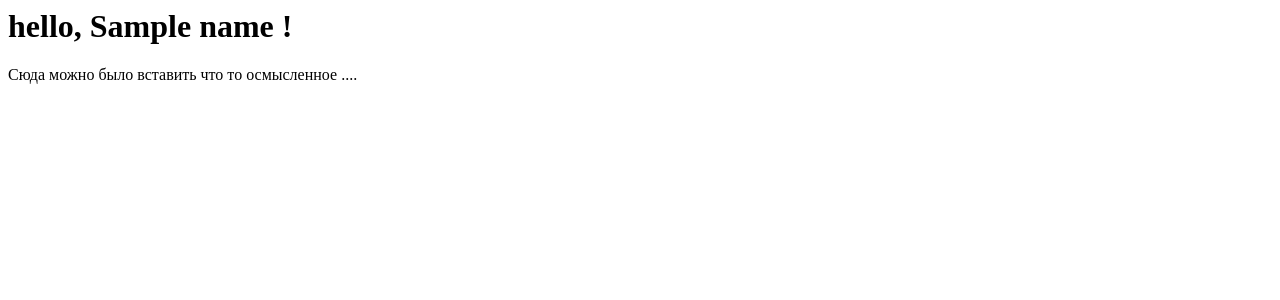
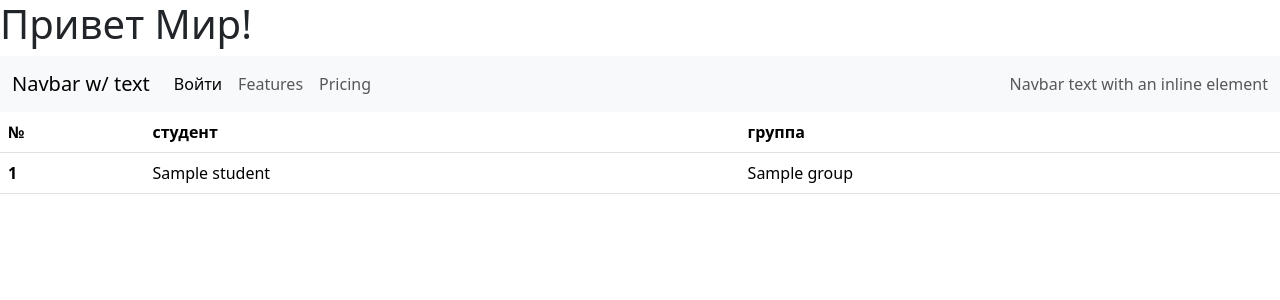
Before and after one commit to MaximumPy/django, a Django app: template core/templates/core/hello.html in a window 1280 px wide. Shown: the top 300 px of the page. Run offline with Django 3.2, Linux system fonts and the light colour scheme; the template is opened without the code that fills it: most values are stand-ins (such as "Sample title", 1, 10 or a date in 2020); some libraries are stand-ins or nearby versions.

Commit message:
пробная работа с базой данных

```diff
--- a/core/templates/core/hello.html
+++ b/core/templates/core/hello.html
@@ -1,7 +1,68 @@
-<h1>hello, {{ name }}  !</h1>
+<!doctype html>
+<html lang="en">
+  <head>
+    <!-- Required meta tags -->
+    <meta charset="utf-8">
+    <meta name="viewport" content="width=device-width, initial-scale=1">
 
-<p>
+    <!-- Bootstrap CSS -->
+    <link href="node_modules/bootstrap/dist/css/bootstrap.css" rel="stylesheet">
 
-  Сюда можно было вставить что то осмысленное ....
+    <title>Hello, world!</title>
+  </head>
+  <body>
+    <h1>Привет Мир!</h1>
 
-</p>
+      <nav class="navbar navbar-expand-lg navbar-light bg-light">
+    <div class="container-fluid">
+      <a class="navbar-brand" href="#">Navbar w/ text</a>
+      <button class="navbar-toggler" type="button" data-bs-toggle="collapse" data-bs-target="#navbarText" aria-controls="navbarText" aria-expanded="false" aria-label="Toggle navigation">
+        <span class="navbar-toggler-icon"></span>
+      </button>
+      <div class="collapse navbar-collapse" id="navbarText">
+        <ul class="navbar-nav me-auto mb-2 mb-lg-0">
+          <li class="nav-item">
+            <a class="nav-link active" aria-current="page" href="/admin/">Войти</a>
+          </li>
+          <li class="nav-item">
+            <a class="nav-link" href="#">Features</a>
+          </li>
+          <li class="nav-item">
+            <a class="nav-link" href="#">Pricing</a>
+          </li>
+        </ul>
+        <span class="navbar-text">
+          Navbar text with an inline element
+        </span>
+      </div>
+    </div>
+  </nav>
+
+     <table class="table">
+      <thead>
+        <tr>
+          <th scope="col">№</th>
+          <th scope="col">студент</th>
+          <th scope="col">группа</th>
+
+        </tr>
+
+      <tbody>
+
+        {% for Students in object_list %}
+          <tr>
+            <th scope="row">{{ forloop.counter }}</th>
+            <td>{{ Students.name }}</td>
+            <td>{{ Students.group }}</td>
+
+          </tr>
+       {% endfor %}
+      </tbody>
+    </table>
+
+
+
+    <script src="node_modules/bootstrap/dist/js/bootstrap.bundle.js" integrity="sha384-MrcW6ZMFYlzcLA8Nl+NtUVF0sA7MsXsP1UyJoMp4YLEuNSfAP+JcXn/tWtIaxVXM" crossorigin="anonymous"></script>
+
+  </body>
+</html>
--- a/core/views.py
+++ b/core/views.py
@@ -1,7 +1,9 @@
 from django.http import HttpResponse
 from django.template import Context, Template
 from django.shortcuts import render
+import core.models
 
 def hello (request):
+    students = core.models.Students.objects.all()
     c = Context({'name': 'Maxim'})
-    return render(request, 'core/hello.html', {'name': request.GET['name']})
+    return render(request, 'core/hello.html', {'object_list': students})
--- a/project/urls.py
+++ b/project/urls.py
@@ -13,12 +13,18 @@ Including another URLconf
     1. Import the include() function: from django.urls import include, path
     2. Add a URL to urlpatterns:  path('blog/', include('blog.urls'))
 """
+import os.path
 from django.contrib import admin
 from django.urls import path, include
-
+from django.conf.urls.static import static
+from django.conf import  settings
 import core.views
 
 urlpatterns = [
     path('', include('core.urls')),
     path('admin/', admin.site.urls),
 ]
+
+
+if settings.DEBUG:
+    urlpatterns += static('node_modules', document_root=os.path.join(settings.BASE_DIR, 'node_modules'))
```
Also changed, not shown: db.sqlite3.
